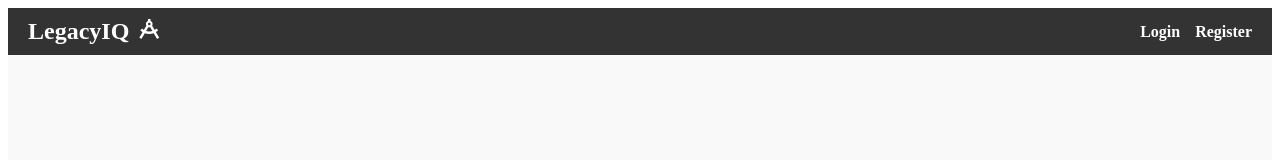
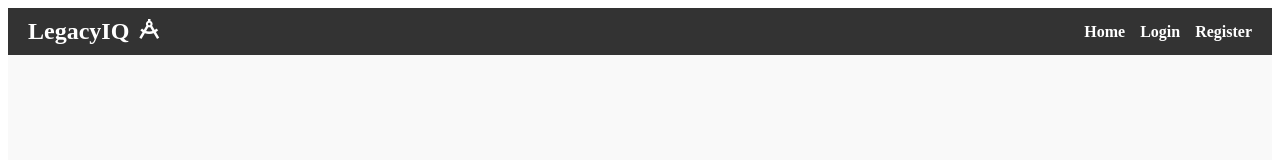
Before and after one commit to byhringjstudent/Official-Project-Folder, a React (Vite) app: page /login in a window 1280 px wide. Before the commit this address led to /. Shown: the top 160 px of the page. Built offline with nearby package versions, Linux system fonts and the light colour scheme; no server answers.

Commit message:
made home page default page instead of login page. Home page now landing page.

```diff
--- a/src/App.jsx
+++ b/src/App.jsx
@@ -30,7 +30,7 @@ function App() {
         } else {
           setIsLoggedIn(false);  // Set to false if not ok
           localStorage.removeItem('isLoggedIn');  // Remove login status
-          if (window.location.pathname !== '/' && window.location.pathname !== '/register') {
+          if (window.location.pathname !== '/' && window.location.pathname !== '/register' && window.location.pathname !== '/login') {
             navigate('/');  // Redirect to login
           }
         }
@@ -38,7 +38,7 @@ function App() {
         console.error('Error verifying session:', error);
         setIsLoggedIn(false);
         localStorage.removeItem('isLoggedIn');
-        if (window.location.pathname !== '/' && window.location.pathname !== '/register') {
+        if (window.location.pathname !== '/' && window.location.pathname !== '/register' && window.location.pathname !== '/login') {
           navigate('/');
         }
       }
@@ -52,9 +52,10 @@ function App() {
     <>
       <Navbar isLoggedIn={isLoggedIn} setIsLoggedIn={setIsLoggedIn} />  {/* Pass down isLoggedIn to Navbar */}
       <Routes>
+      <Route path="/" element={<Home />} />
         {/* Login Route */}
         <Route
-          path="/"
+          path="/login"
           element={<Login setIsLoggedIn={(val) => {
             setIsLoggedIn(val);  // Update state when logged in or logged out
             localStorage.setItem('isLoggedIn', val);  // Store login status in localStorage
@@ -64,7 +65,6 @@ function App() {
         {/* Only show these routes if logged in */}
         {isLoggedIn && (
           <>
-            <Route path="/home" element={<Home />} />
             <Route path="/create" element={<CreatePost />} />
           </>
         )}
--- a/src/components/Navbar.jsx
+++ b/src/components/Navbar.jsx
@@ -34,12 +34,13 @@ export default function Navbar({ isLoggedIn, setIsLoggedIn }) {
       <div style={styles.links}>
         {!isLoggedIn ? (
           <>
-            <Link to="/" style={styles.link}>Login</Link>
+            <Link to="/" style={styles.link}>Home</Link>
+            <Link to="/login" style={styles.link}>Login</Link>
             <Link to="/register" style={styles.link}>Register</Link>
           </>
         ) : (
           <>
-            <Link to="/home" style={styles.link}>Home</Link>
+            <Link to="/" style={styles.link}>Home</Link>
             <Link to="/blogs" style={styles.link}>Blog</Link>
             <Link to="/create" style={styles.link}>Create Blog</Link>
             <Link to="/knowledge-base" style={styles.link}>Knowledge Base</Link>
--- a/src/components/pages/Login.jsx
+++ b/src/components/pages/Login.jsx
@@ -28,7 +28,7 @@ export default function Login({ setIsLoggedIn }) {
         setMessage('Login successful! Redirecting...');
         setIsLoggedIn(true);
         localStorage.setItem('isLoggedIn', 'true');
-        navigate('/home');
+        navigate('/');
       } else {
         setMessage(data.message || 'Login failed.');
       }
```
